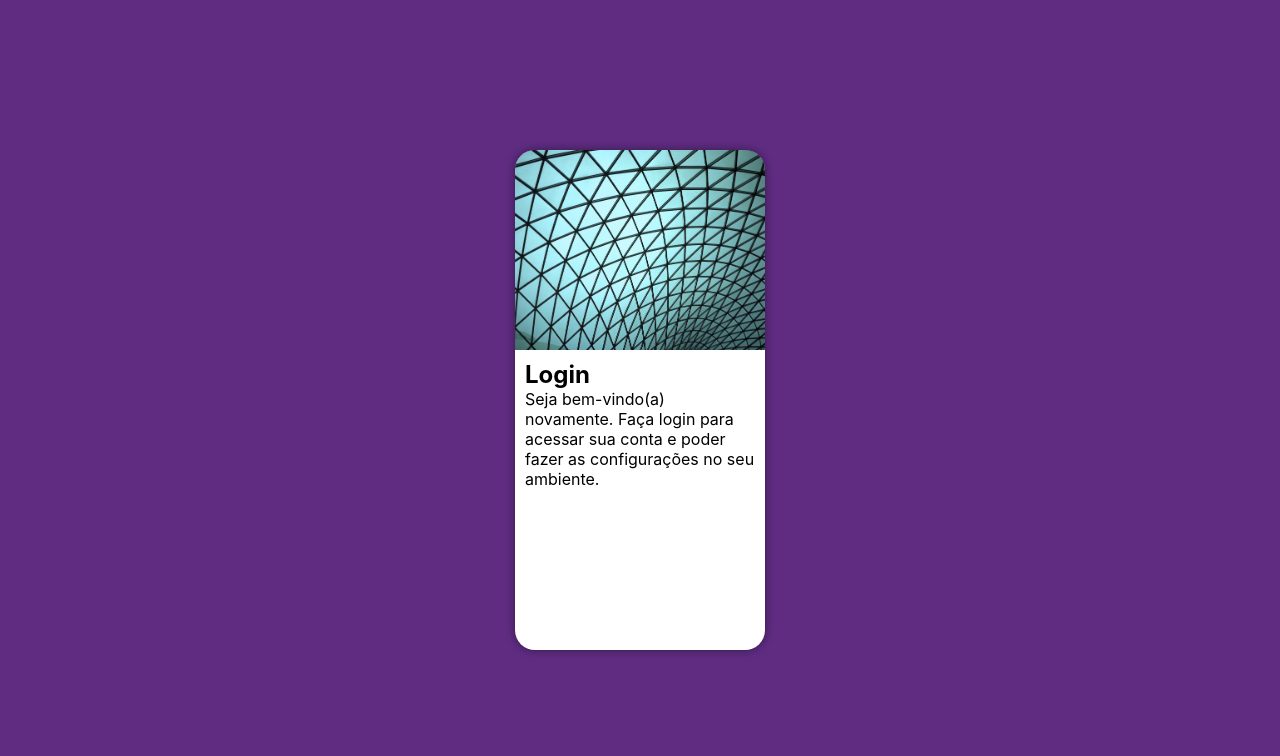
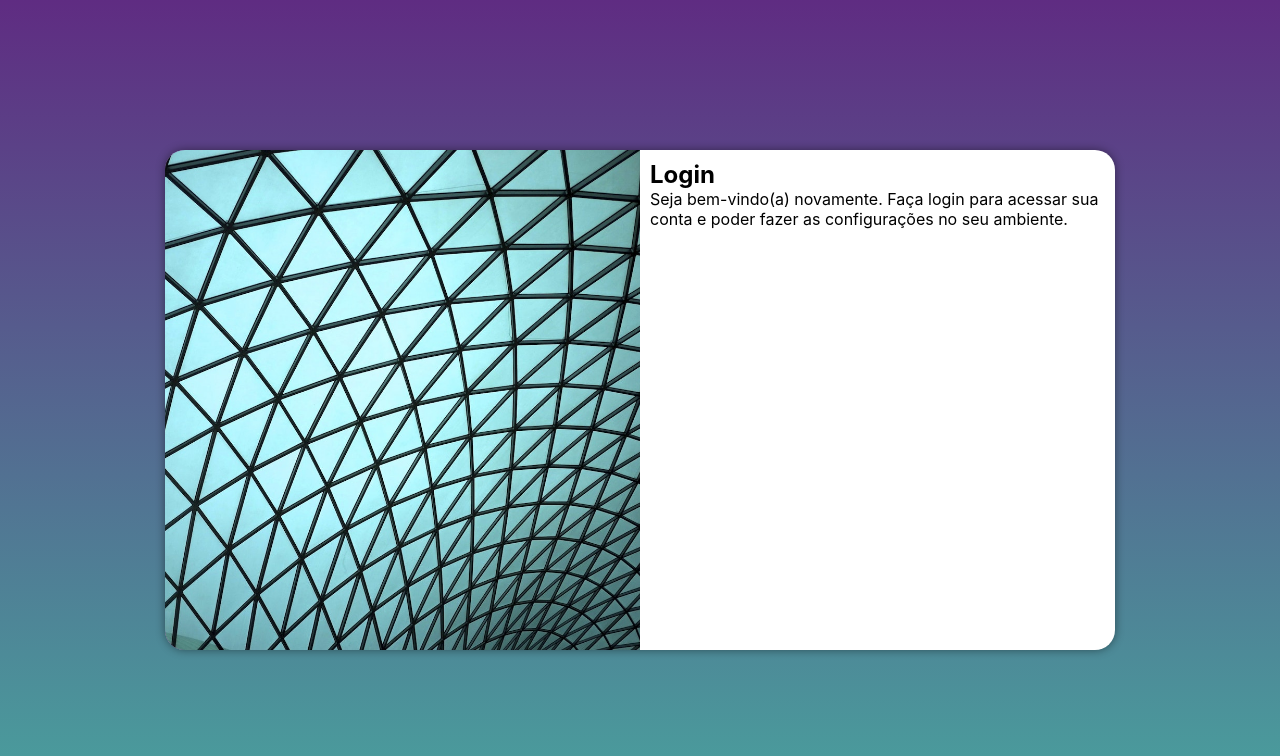
Before and after one commit to mailsonalexandre/projeto-login, a plain HTML site: page index.html in a window 1280 px wide. Drawn offline with Linux system fonts and the light colour scheme.

Commit message:
atualizações na css

```diff
--- a/estilos/media-queries.css
+++ b/estilos/media-queries.css
@@ -1,8 +1,11 @@
 @charset "UTF-8";
 
 @media screen and (min-width: 768px) and (max-width: 992px) {
+    body {
+        background-image: linear-gradient(to top, #49a09d, #5f2c82);
+    }
     section#login {
-        width: 90vw;
+        width: 80vw;
     }
 
     section#login > div#imagem {
@@ -16,3 +19,23 @@
         width: 70%;
     }
 }
+
+@media screen and (min-width: 992px) {
+    body {
+        background-image: linear-gradient(to top, #49a09d, #5f2c82);
+    }
+    section#login {
+        width: 950px;
+    }
+
+    section#login > div#imagem {
+        float: left;
+        width: 50%;
+        height: 100%;
+    }
+
+    section#login > div#formulario {
+        float: right;
+        width: 50%;
+    }
+}
--- a/estilos/style.css
+++ b/estilos/style.css
@@ -36,6 +36,8 @@ section#login {
     height: 500px;
     border-radius: 20px;
     box-shadow: 0px 0px 10px rgba(0, 0, 0, 0.445);
+    transition: width .3s, height .3s;
+    transition-timing-function: ease;
 }
 
 section#login > div#imagem {
```
